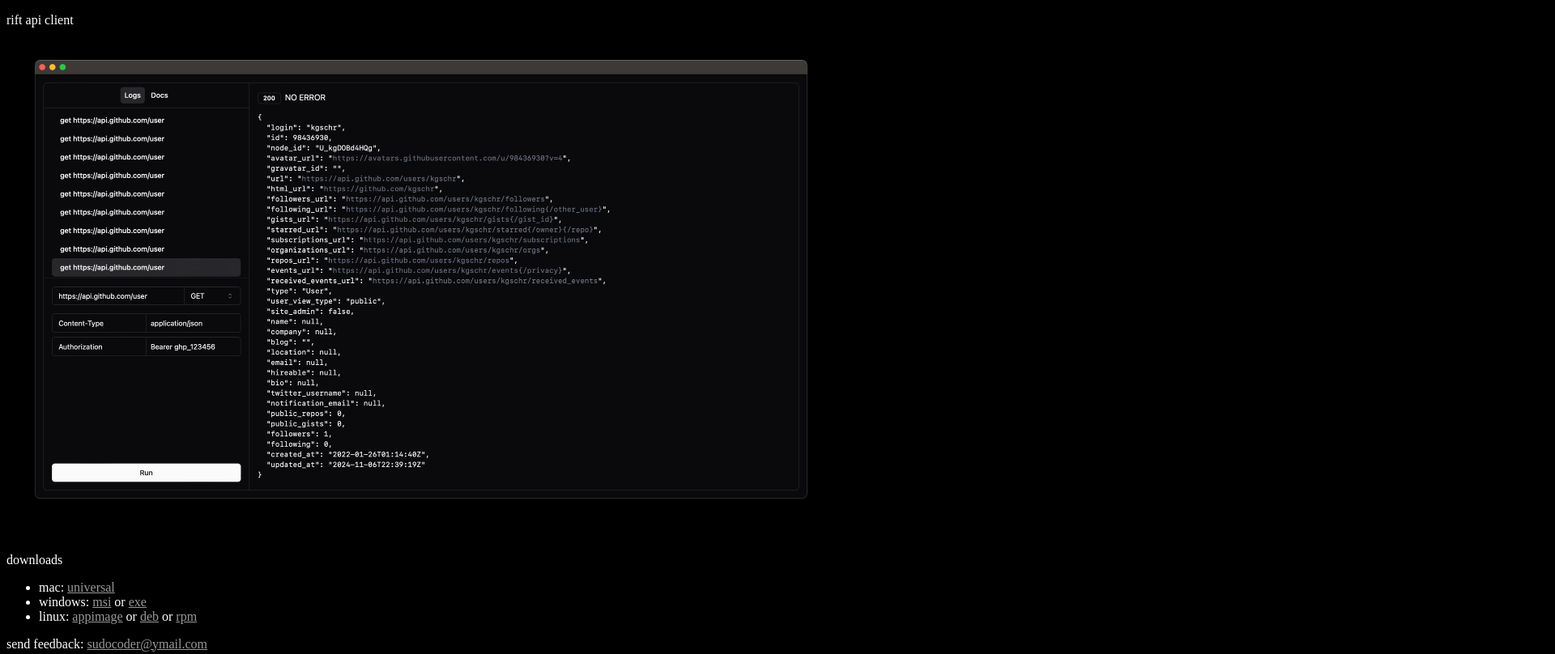
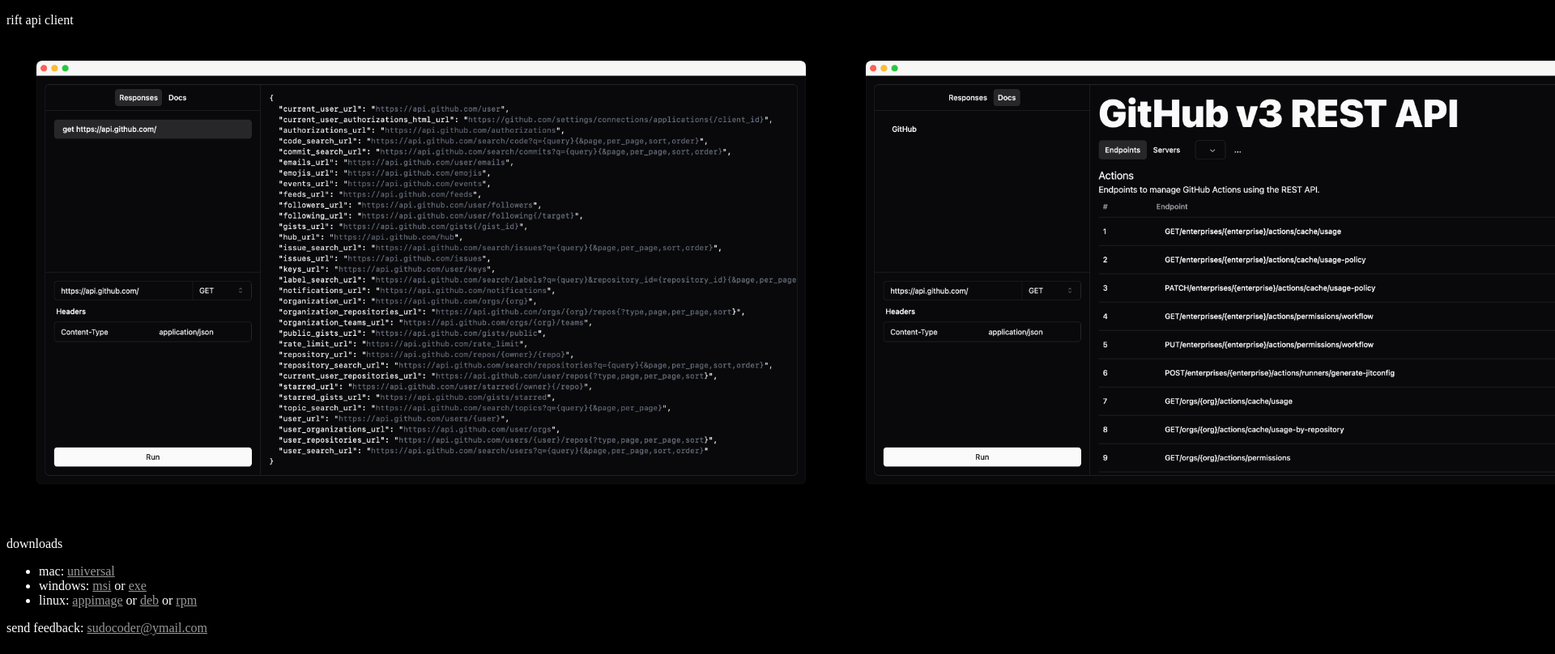
Before and after one commit to sudocode/riftsite, a plain HTML site: page index.html in a window 1280 px wide. Shown: the top 808 px of the page at 81% size, 1920 px wide, since content can reach past the window. Drawn offline with Linux system fonts and the light colour scheme.

Commit message:
add more screenshots

```diff
--- a/index.html
+++ b/index.html
@@ -14,7 +14,10 @@
   </head>
   <body>
     <p>rift api client</p>
-    <img width="1024" src="./screenshot.png"></img>
+    <div style="display:flex">
+        <img width="1024" src="./screenshot1.png"></img>
+        <img width="1024" src="./screenshot2.png"></img>
+    </div>
     <p>downloads</p>
     <ul>
       <li>mac:
```
Also changed, not shown: screenshot1.png (added), screenshot2.png (added).
